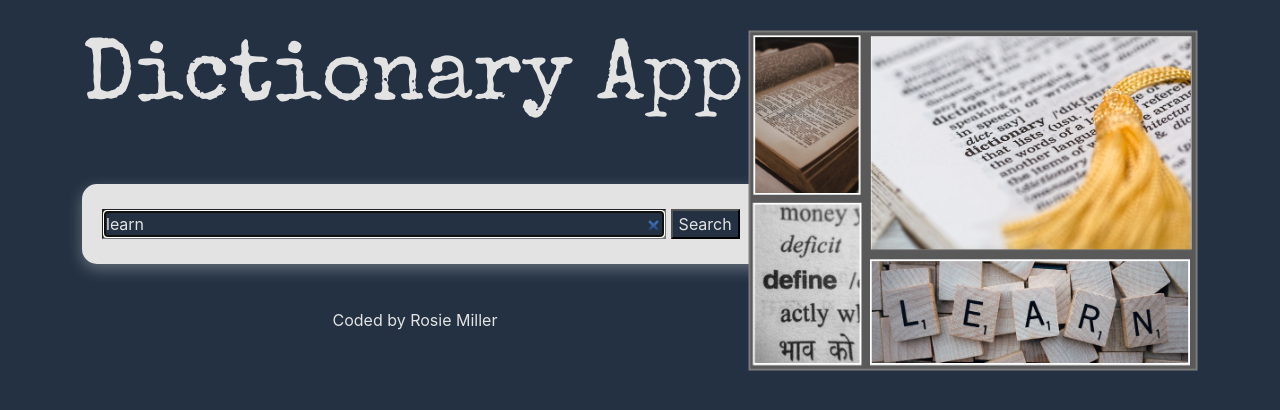
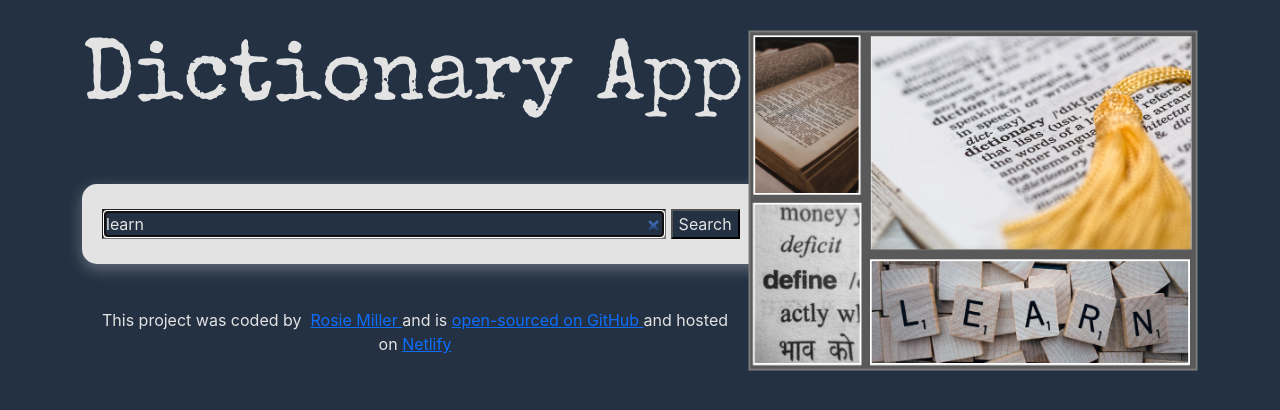
Before and after one commit to rosiekg123/dictionary-react, a React (Create React App) app: page / in a window 1280 px wide. Shown: the top 410 px of the page. Built offline with nearby package versions, Linux system fonts and the light colour scheme; no server answers.

Commit message:
updated footer

```diff
--- a/src/App.js
+++ b/src/App.js
@@ -12,7 +12,33 @@ function App() {
         <main>
           <Dictionary defaultKeyword="learn" />
         </main>
-        <footer className="text-center"> Coded by Rosie Miller</footer>
+        <footer className="text-center">
+          {" "}
+          This project was coded by &nbsp;
+          <a
+            href="https://effortless-crepe-2f841e.netlify.app/"
+            target="_blank"
+            rel="noopener noreferrer"
+          >
+            Rosie Miller&nbsp;
+          </a>
+          and is&nbsp;
+          <a
+            href="https://github.com/rosiekg123?tab=repositories"
+            target="_blank"
+            rel="noopener noreferrer"
+          >
+            open-sourced on GitHub&nbsp;
+          </a>
+          and hosted on&nbsp;
+          <a
+            href="https://brilliant-eclair-319c6e.netlify.app/"
+            target="_blank"
+            rel="noopener noreferrer"
+          >
+            Netlify
+          </a>
+        </footer>
       </div>
     </div>
   );
```
